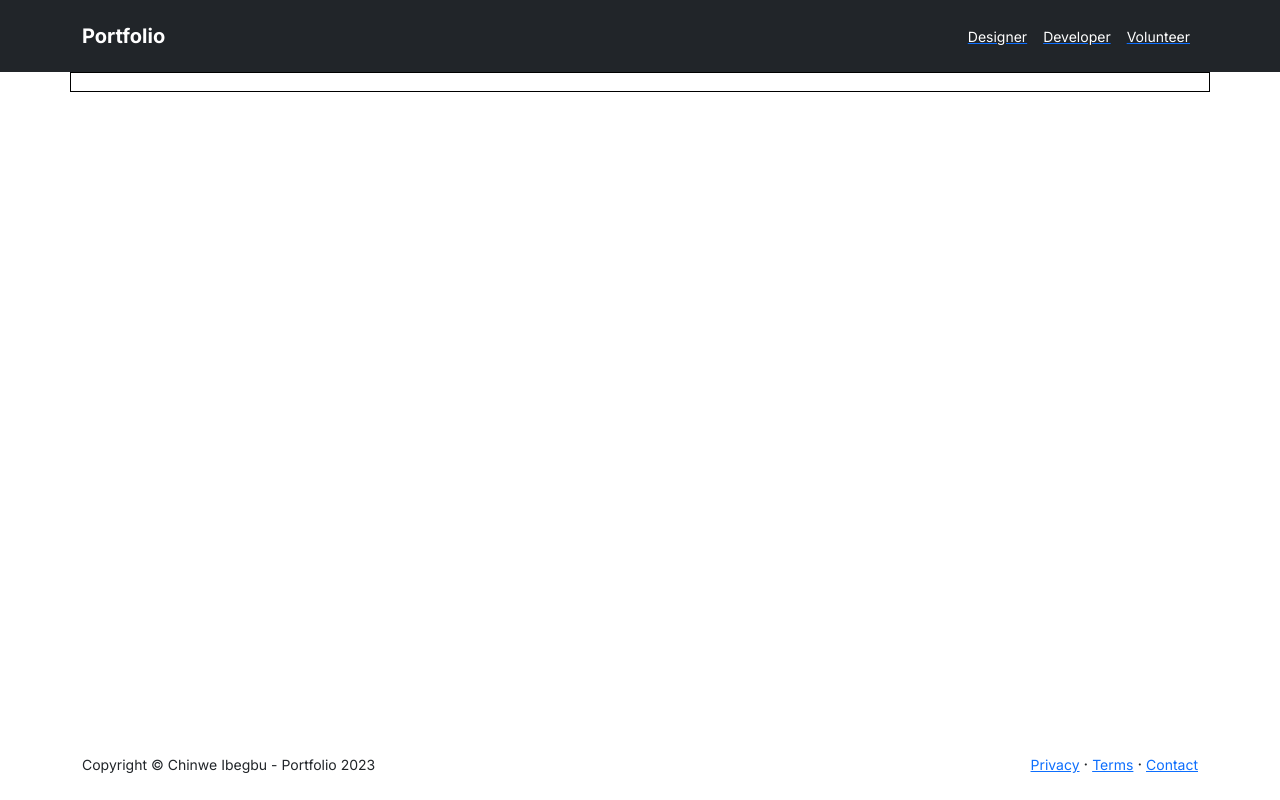
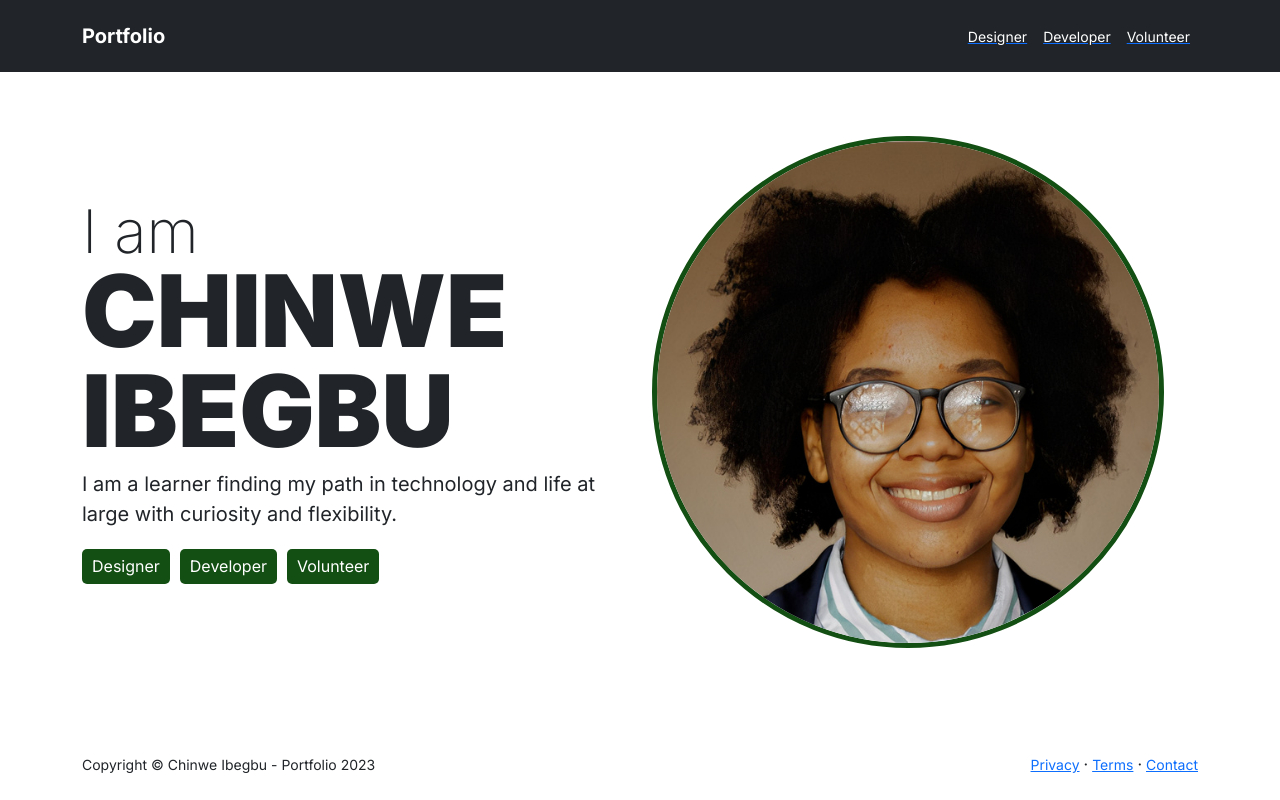
Before and after one commit to chinweibegbu/portfolio, a React (Create React App) app: page / in a window 1280 px wide. Built offline with nearby package versions, Linux system fonts and the light colour scheme.

Commit message:
Created base landing page

```diff
--- a/src/components/pages/Landing.js
+++ b/src/components/pages/Landing.js
@@ -1,9 +1,34 @@
 import React from "react";
+import "../../styles/Landing.css";
 
 function Landing() {
     return (
-        <div className="Landing container bordered">
-
+        <div className="Landing container">
+            <div className="row h-100 my-auto">
+                <div className="col-6 d-flex flex-column my-auto">
+                    <div className="col-12">
+                        <p className="big-text m-0">I am</p>
+                        <p className="biggest-text m-0">CHINWE IBEGBU</p>
+                    </div>
+                    <div className="subtitle col-12 mt-2">
+                        <p>I am a learner finding my path in technology and life at large with curiosity and flexibility.</p>
+                    </div>
+                    <div className="col-12 mt-1 d-flex">
+                        <div className="portfolio-section">
+                            <p>Designer</p>
+                        </div>
+                        <div className="portfolio-section">
+                            <p>Developer</p>
+                        </div>
+                        <div className="portfolio-section">
+                            <p>Volunteer</p>
+                        </div>
+                    </div>
+                </div>
+                <div className="col-6 d-flex flex-column my-auto">
+                    <img className="headshot" src="images/Chinwe Ibegbu.jpg" alt="headshot of Chinwe Ibegbu" />
+                </div>
+            </div>
         </div>
     );
 }
--- /dev/null
+++ b/src/styles/Landing.css
@@ -0,0 +1,38 @@
+.Landing {
+    height: 80vh;
+}
+
+.Landing .biggest-text {
+    font-size: 100px;
+    font-weight: 900;
+    line-height: 100%;
+}
+
+.Landing .big-text {
+    font-size: 60px;
+    font-weight: 200;
+    line-height: 100%;
+}
+
+.Landing .subtitle {
+    font-size: 20px;
+}
+
+.Landing .headshot {
+    width: 40vw;
+    border-radius: 50%;
+    border: solid 5px #134f13;
+}
+
+.Landing .portfolio-section {
+    border-radius: 5px;
+    background-color: #134f13;
+
+    width: auto;
+    height: 35px;
+    padding: 5px 10px;
+    margin-right: 10px;
+
+    color: white;
+    text-align: center;
+}
```
Also changed, not shown: public/images/Chinwe Ibegbu.jpg (added).
